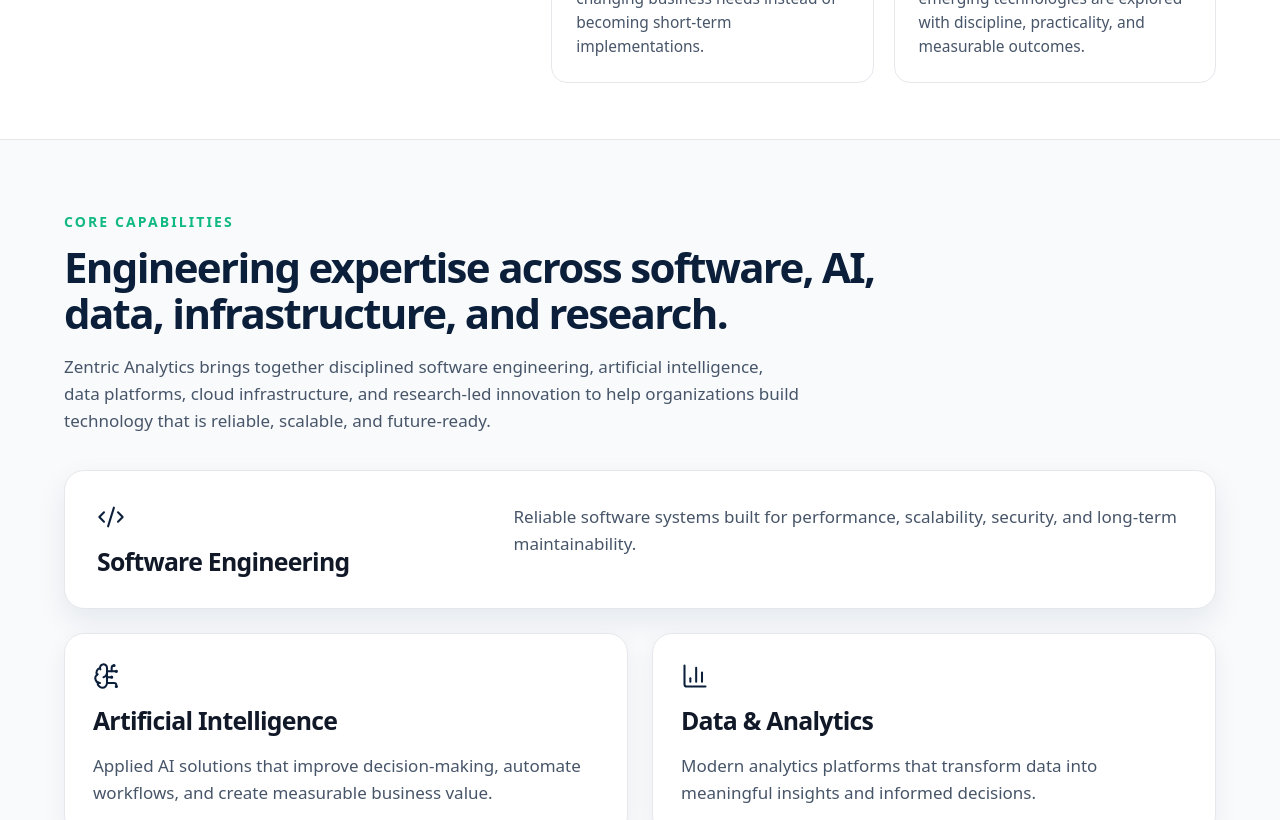
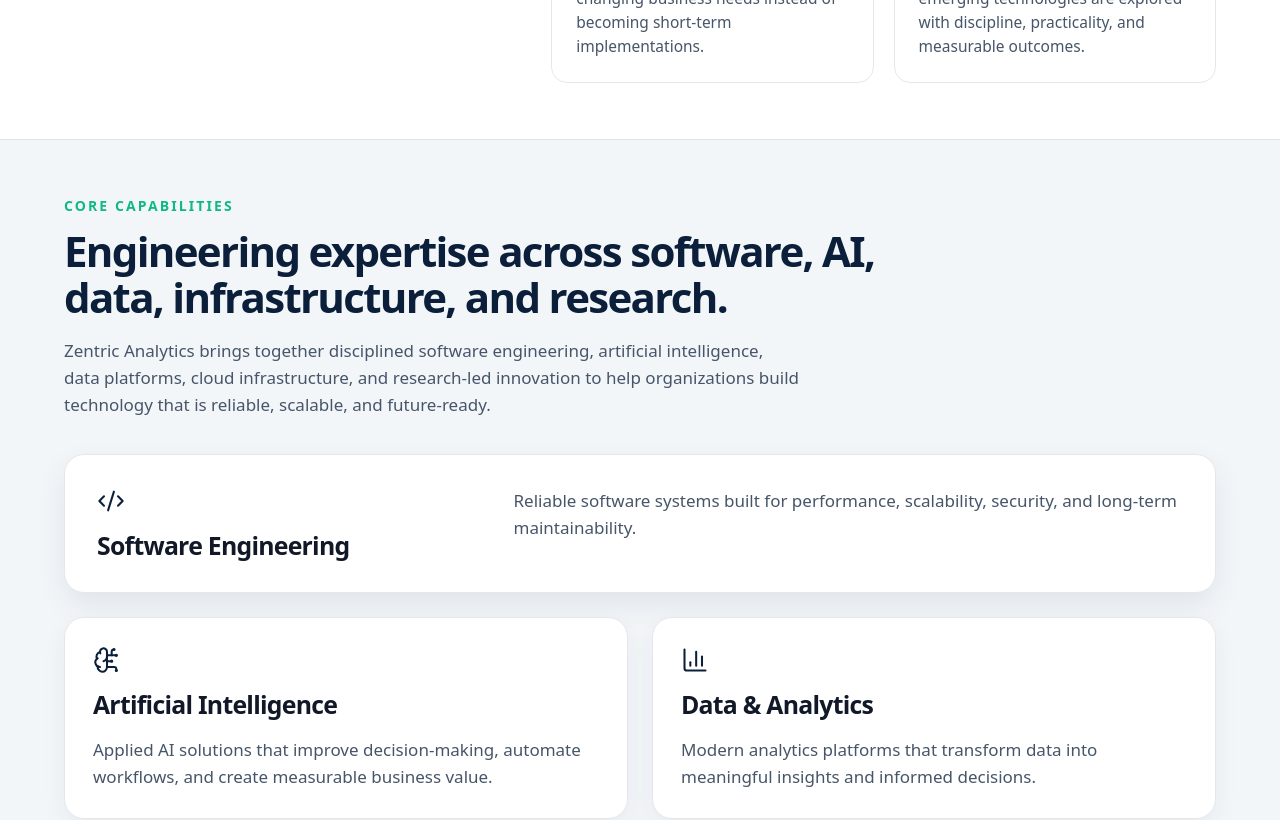
Before and after one commit to Zentric-Analytics/Zentricanalytics.com, a Next.js app: page / in a window 1280 px wide. Shown: the part 1160-1980 px from the top of the page. Built offline with nearby package versions, Linux system fonts and the light colour scheme.

Commit message:
Strengthen core capabilities section boundary

```diff
--- a/src/app/page.tsx
+++ b/src/app/page.tsx
@@ -277,7 +277,7 @@ export default function Home() {
         </div>
       </section>
 
-      <section className="border-t border-[#E5E7EB] bg-[#F8FAFC] px-4 pb-10 pt-10 sm:px-6 sm:pb-14 sm:pt-14 lg:pb-16 lg:pt-[72px]" aria-labelledby="core-capabilities-heading">
+      <section className="border-t border-[#DCE3EA] bg-[#F3F6F9] px-4 pb-10 pt-10 sm:px-6 sm:pb-14 sm:pt-12 lg:pb-16 lg:pt-14" aria-labelledby="core-capabilities-heading">
         <div className="mx-auto max-w-6xl">
           <SectionHeader
             eyebrow="CORE CAPABILITIES"
```
